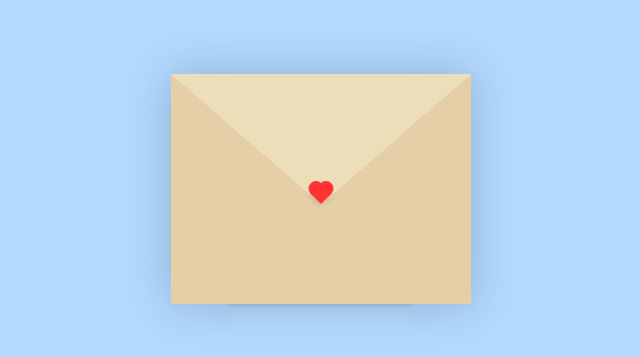
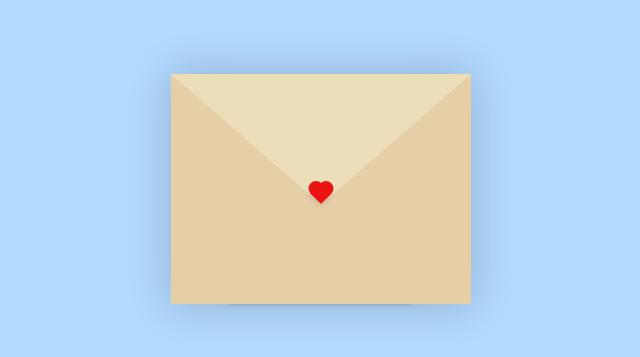
Before and after one commit to jdlyrslgr/I-love-you, a plain HTML site: page index.html in a window 1280 px wide. Shown: the part 211-568 px from the top of the page, 319-959 px from the left. Drawn offline with Linux system fonts and the light colour scheme.

Commit message:
Update style.css

```diff
--- a/style.css
+++ b/style.css
@@ -6,7 +6,7 @@
   --envelope-cover: #e6cfa7;
   --shadow-color: rgba(0, 0, 0, 0.2);
   --txt-color: #444;
-  --heart-color: #ff3333;
+  --heart-color: 	rgb(236, 19, 19);
 }
 body{
   margin: 0;
```
